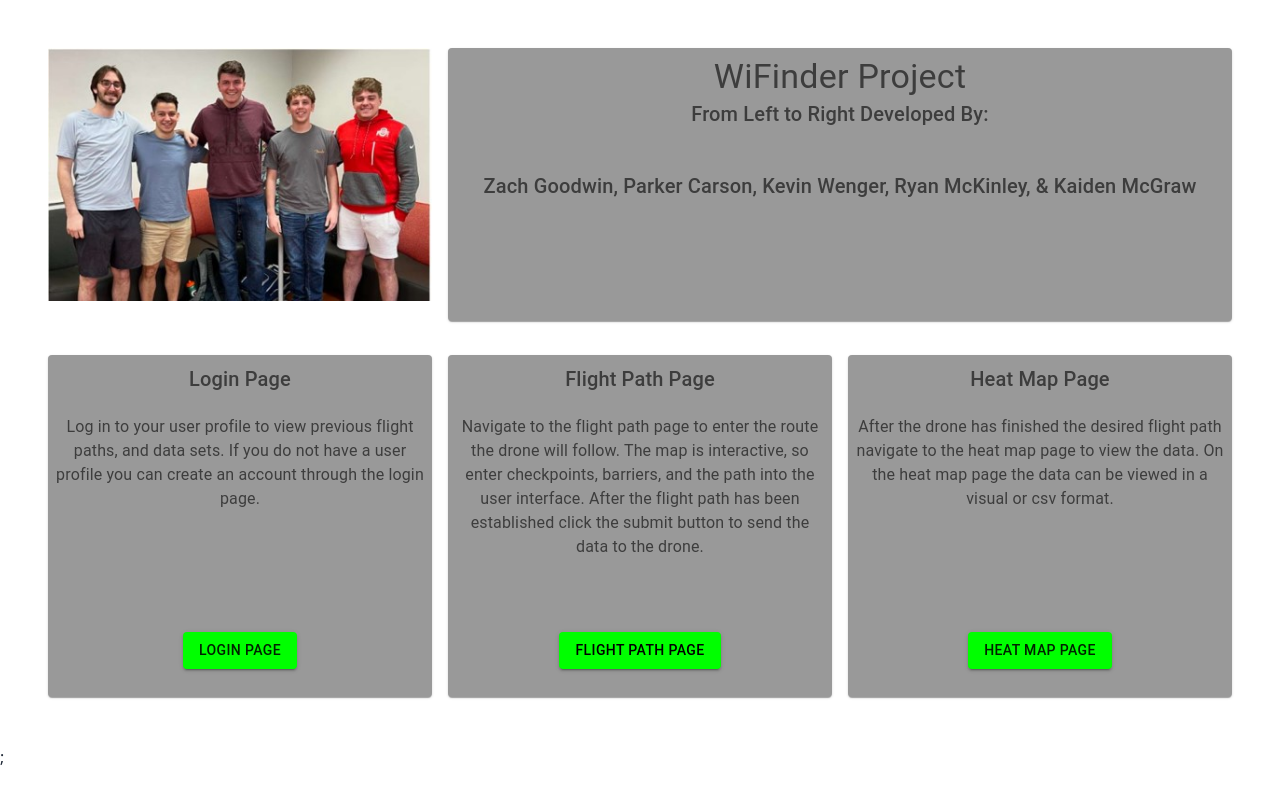
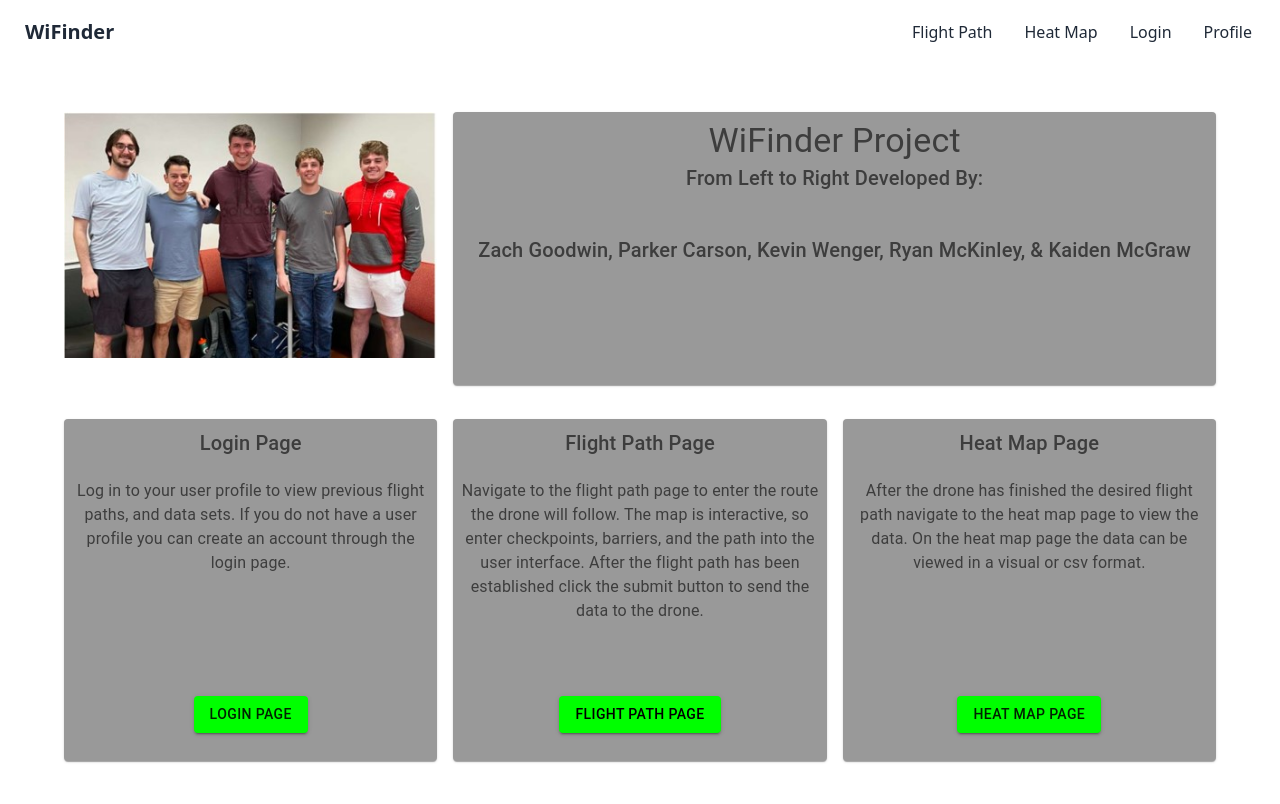
Before and after one commit to carson375/WiFinder-Project, a Next.js app: page / in a window 1280 px wide. Shown: the top 804 px of the page. Built offline with nearby package versions, Linux system fonts and the light colour scheme; no server answers; what @aws-amplify/ui-react, aws-amplify would draw is missing.

Commit message:
Made the navbar still appear

```diff
--- a/pages/_app.tsx
+++ b/pages/_app.tsx
@@ -1,16 +1,18 @@
 import "../styles/globals.css";
 import awsExports from "../src/aws-exports";
-import { Amplify } from 'aws-amplify';
+import { Amplify } from "aws-amplify";
 import { Authenticator } from "@aws-amplify/ui-react";
 import type { AppProps } from "next/app";
 import Layout from "components/Layout";
 
-Amplify.configure({...awsExports, ssr: true });
+Amplify.configure({ ...awsExports, ssr: true });
 
 function MyApp({ Component, pageProps }: AppProps) {
   return (
     <Authenticator>
-      <Component {...pageProps} />;
+      <Layout>
+        <Component {...pageProps} />
+      </Layout>
     </Authenticator>
   );
 }
```
Also changed, not shown: 1 other file (tests, documents, lock files or other folders).
